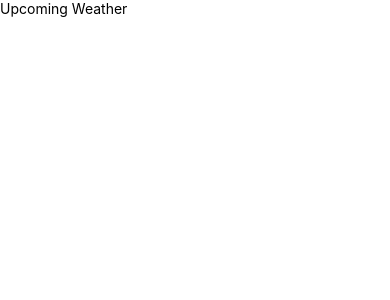
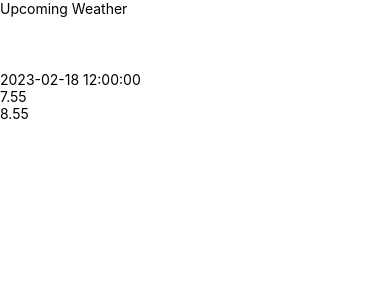
Before and after one commit to eodaneze/ReactNativeClass, a React Native app: screen / in a window 390 px wide. Shown: the top 300 px of the page. Built offline with nearby package versions, Linux system fonts and the light colour scheme.

Commit message:
creating a flatlist for a upcoming weather

```diff
--- a/src/components/UpComingWeather.js
+++ b/src/components/UpComingWeather.js
@@ -1,9 +1,43 @@
 import React from 'react'
-import {View, Text, SafeAreaView, StyleSheet} from 'react-native'
+import {View, Text, SafeAreaView, StyleSheet, FlatList} from 'react-native'
+import {Feather} from '@expo/vector-icons'
+const DATA = [
+  {
+    dt_txt: "2023-02-18 12:00:00",
+    main: {
+      temp_max: 8.55,
+      temp_min: 7.55,
+    },
+    weather: [
+      {
+        main: 'Clear'
+      }
+    ]
+  }
+]
+
+const Item = (props) => {
+  const {dt_txt, min, max, condition} = props
+  return(
+   <View>
+    <Feather name={'sun'} size={50} color={'white'}/>
+      <Text>{dt_txt}</Text>
+      <Text>{min}</Text>
+      <Text>{max}</Text>
+   </View>
+  )
+}
 const UpComingWeather = () => {
+  const renderItem = ({item}) => (
+       <Item condition={item.weather[0].main} dt_txt={item.dt_txt} min={item.main.temp_min} max={item.main.temp_max}/>
+  )
   return (
      <SafeAreaView style={styles.container}>
         <Text>Upcoming Weather</Text>
+        <FlatList
+          data={DATA}
+          renderItem={renderItem}
+        />
      </SafeAreaView>
   )
 }
```
